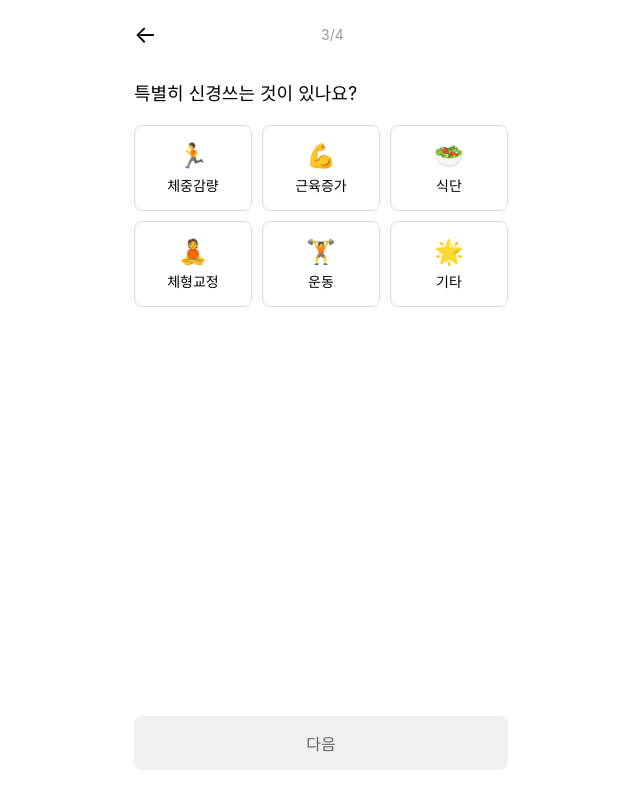
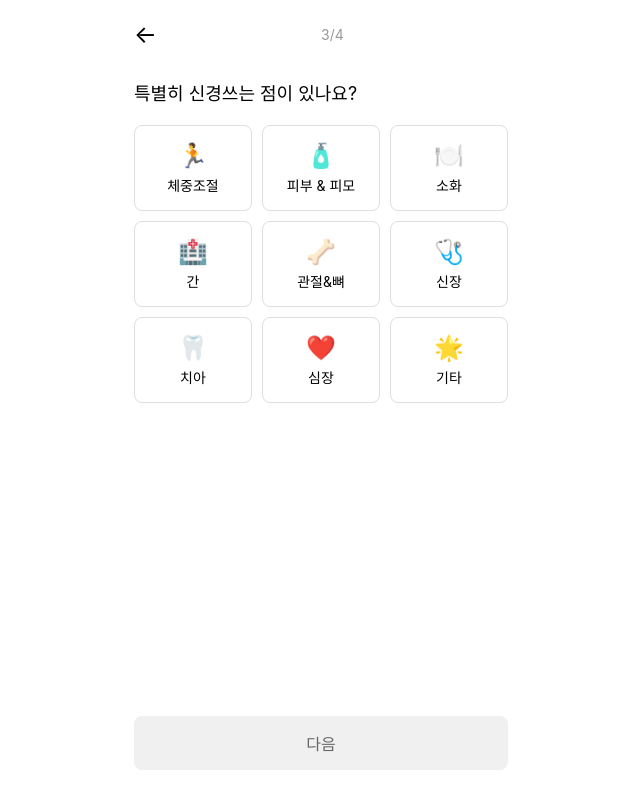
Before and after one commit to minsunnyya/moli.github.io, a plain HTML site: page signup3.html in a window 1280 px wide. Shown: the whole page, without its empty margins (319-959 px from the left). Drawn offline with Linux system fonts and the light colour scheme.

Commit message:
fix: text 안맞는 부분 수정

```diff
--- a/signup3.html
+++ b/signup3.html
@@ -14,27 +14,39 @@
             <div class="progress">3/4</div>
         </div>
 
-        <div class="title">특별히 신경쓰는 것이 있나요?</div>
+        <div class="title">특별히 신경쓰는 점이 있나요?</div>
         <div class="interest-grid">
             <div class="interest-option">
                 <div class="interest-icon">🏃</div>
-                <div class="interest-label">체중감량</div>
+                <div class="interest-label">체중조절</div>
             </div>
             <div class="interest-option">
-                <div class="interest-icon">💪</div>
-                <div class="interest-label">근육증가</div>
+                <div class="interest-icon">🧴</div>
+                <div class="interest-label">피부 & 피모</div>
             </div>
             <div class="interest-option">
-                <div class="interest-icon">🥗</div>
-                <div class="interest-label">식단</div>
+                <div class="interest-icon">🍽️</div>
+                <div class="interest-label">소화</div>
             </div>
             <div class="interest-option">
-                <div class="interest-icon">🧘</div>
-                <div class="interest-label">체형교정</div>
+                <div class="interest-icon">🏥</div>
+                <div class="interest-label">간</div>
             </div>
             <div class="interest-option">
-                <div class="interest-icon">🏋️</div>
-                <div class="interest-label">운동</div>
+                <div class="interest-icon">🦴</div>
+                <div class="interest-label">관절&뼈</div>
+            </div>
+            <div class="interest-option">
+                <div class="interest-icon">🩺</div>
+                <div class="interest-label">신장</div>
+            </div>
+            <div class="interest-option">
+                <div class="interest-icon">🦷</div>
+                <div class="interest-label">치아</div>
+            </div>
+            <div class="interest-option">
+                <div class="interest-icon">❤️</div>
+                <div class="interest-label">심장</div>
             </div>
             <div class="interest-option">
                 <div class="interest-icon">🌟</div>
```
Also changed, not shown: signup1.html (+18 -3 lines), signup2.html (+4 -5 lines).
